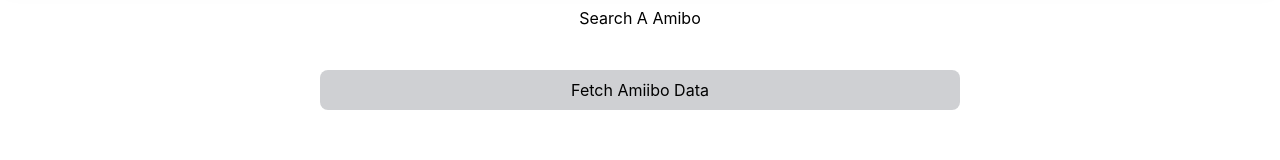
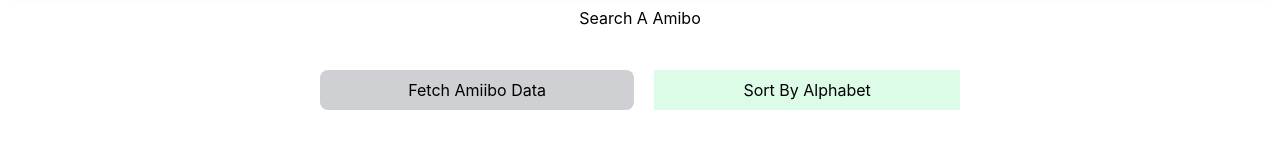
Before and after one commit to CleverOscar/Amibo_Guide, a React (Create React App) app in the folder amiibo-react-app/: page / in a window 1280 px wide. Shown: the part 275-435 px from the top of the page. Built offline with nearby package versions, Linux system fonts and the light colour scheme.

Commit message:
Sorting By Alphabet
Sorting by alphabet function implemented

Need to figure out how to render out the new component when changing filter

```diff
--- a/amiibo-react-app/src/App.js
+++ b/amiibo-react-app/src/App.js
@@ -1,13 +1,10 @@
-import AmiiboCard from "./Views/AmiiboCard";
-import Footer from "./Views/Footer";
+import AmiiboCard from "./Views/Amiibo/AmiiboCard";
+import Footer from "./Views/Footer/Footer";
 
 
 function App() {
   return (
     <div className="flex flex-col justify-between h-full">
-        <header >
-
-        </header>
 
           <div className="flex flex-wrap flex-row items-center mx-auto justify-center shadow-xl border-b border-gray-900/20 w-full">
 
@@ -27,7 +24,9 @@
 
 
           <div className="container mx-auto min-h-screen ">
+
             <AmiiboCard />
+
           </div>
 
 
--- a/amiibo-react-app/src/Views/AmiiboCard.jsx
+++ b/amiibo-react-app/src/Views/Amiibo/AmiiboCard.jsx
@@ -2,7 +2,7 @@
 import React, {useState} from 'react';
 import Pagination from './Pagination/Pagination';
 
-import AmiiboInfo from '../Model/AmiiboInfo';
+import AmiiboInfo from './AmiiboInfo';
 
 export default function AmiiboCard() {
 
@@ -12,17 +12,31 @@
         axios.get("https://www.amiiboapi.com/api/amiibo").then(res => setData(res.data.amiibo) ).catch(err => console.log(err))
     }
 
+    function alphabeticalOrder(){
+        setData(data.sort(function (a,b){
+            if (a.character < b.character) {
+                return -1;
+              }
+              if (a.character > b.character) {
+                return 1;
+              }
+              return 0;
+        }))
+    }
+
     return(
         <div>
             <div className='my-10 mx-auto text-center '>
                 { data.length > 0 ? <Pagination  data={data} RenderComponent={AmiiboInfo} pageLimit={5} dataLimit={10} /> : <div> Search A Amibo </div>}
             </div>
 
-
-
-            <div className='mx-auto w-1/2'>
+            <div className='mx-auto w-1/2 flex flex-row justify-between gap-5'>
                 <button type="button" onClick={getAmiiboData} className='bg-gray-900/20 p-2 rounded-lg hover:bg-gray-900/80 w-full' >
                     Fetch Amiibo Data
+                </button>
+
+                <button className='w-full bg-green-100' onClick={ alphabeticalOrder} >
+                    Sort By Alphabet
                 </button>
             </div>
         </div>
--- a/amiibo-react-app/src/Views/Pagination/Pagination.jsx
+++ b/amiibo-react-app/src/Views/Amiibo/Pagination/Pagination.jsx
@@ -49,7 +49,7 @@
       {/* previous button */}
       <button
         onClick={goToPreviousPage}
-        className={`prev ${currentPage === 1 ? 'disabled' : ''}`}
+        className={`prev ${currentPage <= 1 ? 'hidden' : ''}`}
       >
         prev
       </button>
@@ -68,7 +68,7 @@
       {/* next button */}
       <button
         onClick={goToNextPage}
-        className={`next ${currentPage === pages ? 'disabled' : ''}`}
+        className={`next ${currentPage >= pages ? 'hidden' : ''}`}
       >
         next
       </button>
```
Also changed, not shown: amiibo-react-app/src/Views/Amiibo/AmiiboInfo.jsx (renamed from amiibo-react-app/src/Model/AmiiboInfo.jsx), amiibo-react-app/src/Views/Footer/Footer.jsx (renamed from amiibo-react-app/src/Views/Footer.jsx).
